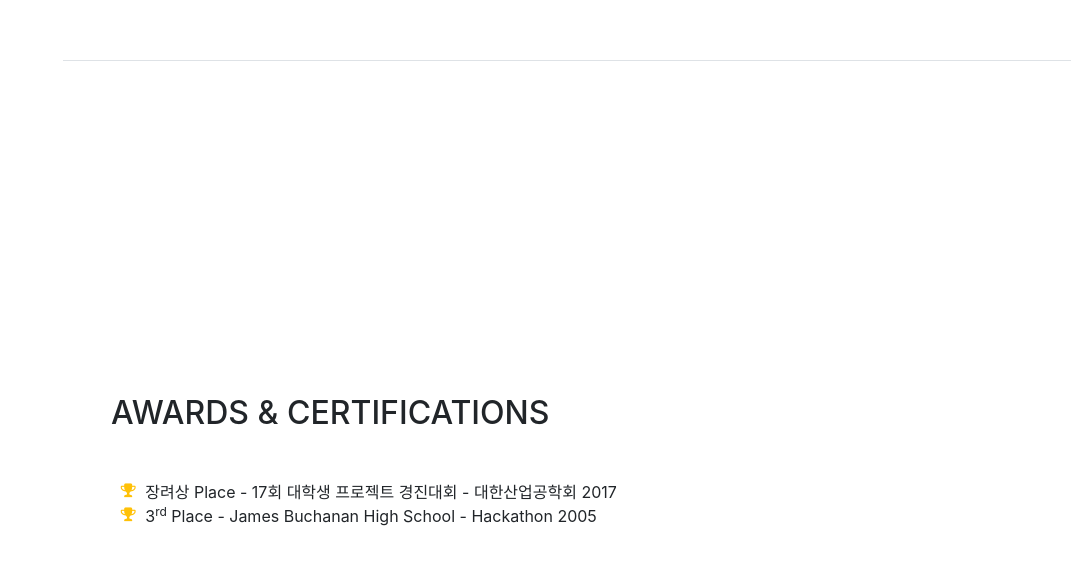
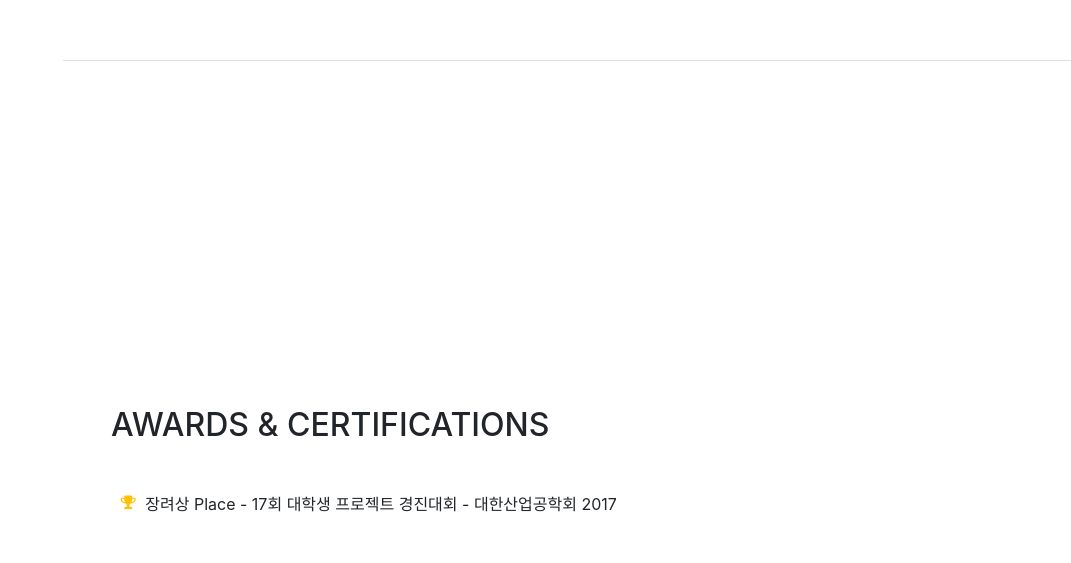
Before and after one commit to FashionPARK/FashionPARK.github.io, a website with bundled scripts: page index.html in a window 1280 px wide. Shown: the part 4218-4781 px from the top of the page, without its empty margins (209-1280 px from the left). Built offline with nearby package versions, Linux system fonts and the light colour scheme; a web font is replaced by a local one.

Commit message:
수상내역 수정

```diff
--- a/index.html
+++ b/index.html
@@ -262,15 +262,10 @@
         <div class="my-auto">
           <h2 class="mb-5">Awards &amp; Certifications</h2>
           <ul class="fa-ul mb-0">
-
             <li>
               <i class="fa-li fa fa-trophy text-warning"></i>
               장려상<sup></sup>
               Place - 17회 대학생 프로젝트 경진대회 - 대한산업공학회 2017</li>
-            <li>
-              <i class="fa-li fa fa-trophy text-warning"></i>
-              3<sup>rd</sup>
-              Place - James Buchanan High School - Hackathon 2005</li>
           </ul>
         </div>
       </section>
```
